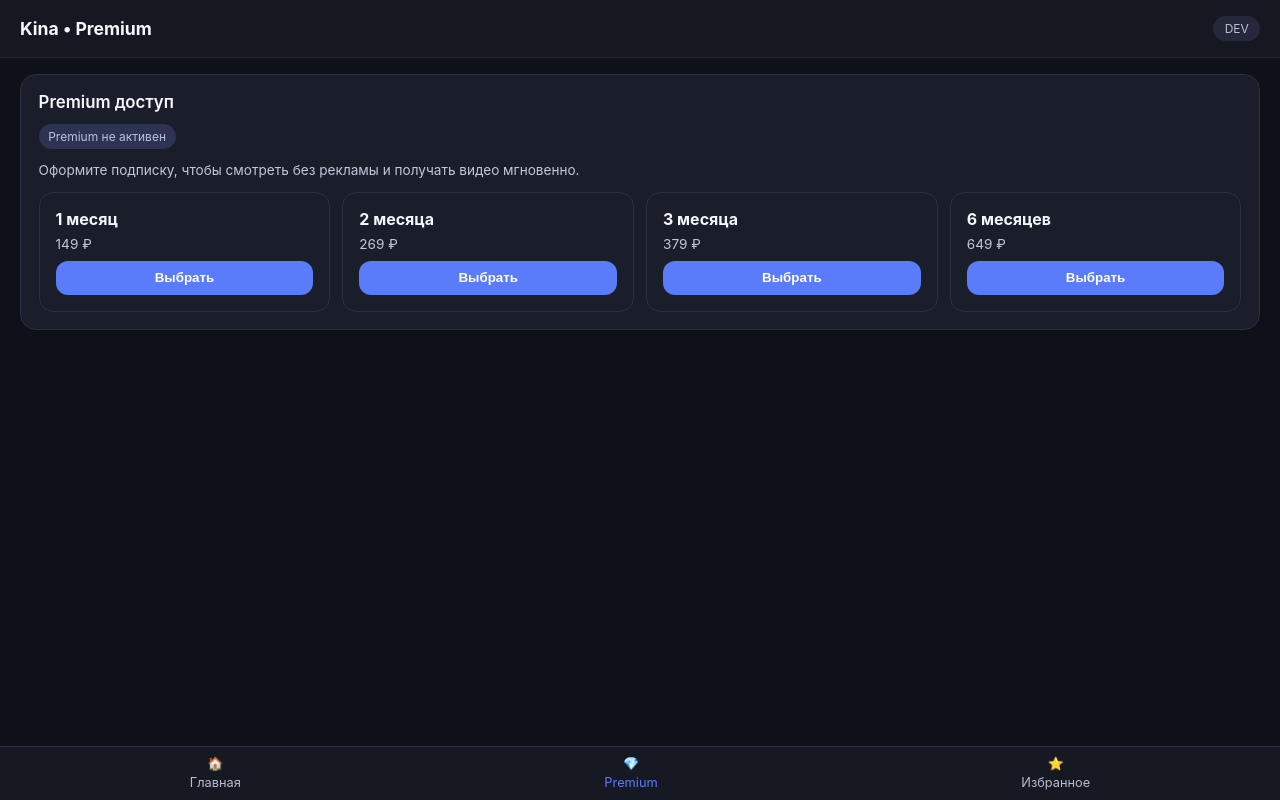
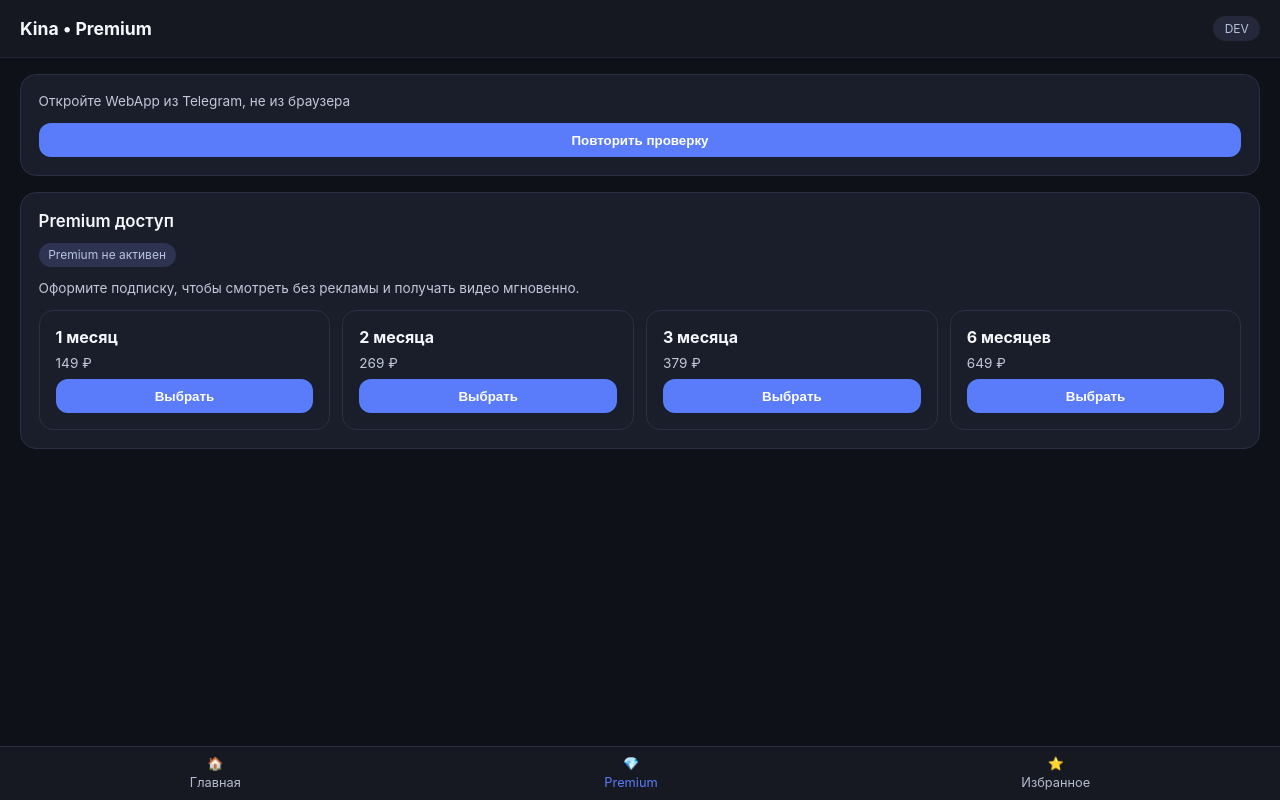
Before and after one commit to Frozertiru-gif/Kina, a React (Vite) app in the folder webapp/: page /premium in a window 1280 px wide. Built offline with nearby package versions, Linux system fonts and the light colour scheme; no server answers.

Commit message:
Add Telegram initData diagnostics and retry

```diff
--- a/webapp/src/App.tsx
+++ b/webapp/src/App.tsx
@@ -2,12 +2,14 @@
 import { BrowserRouter, Route, Routes, useLocation } from "react-router-dom";
 import { authInfo } from "./api/client";
 import { BottomNav } from "./components/BottomNav";
+import { TelegramDiagnosticsBanner } from "./components/TelegramDiagnosticsBanner";
 import { AdPage } from "./pages/AdPage";
 import { FavoritesPage } from "./pages/FavoritesPage";
 import { HomePage } from "./pages/HomePage";
 import { PremiumPage } from "./pages/PremiumPage";
 import { ProfilePage } from "./pages/ProfilePage";
 import { TitlePage } from "./pages/TitlePage";
+import { TelegramInitDataProvider, telegramEnv, useTelegramInitData } from "./state/telegramInitData";
 import { UserDataProvider, useUserData } from "./state/userData";
 import { WatchProvider } from "./state/watchFlow";
 
@@ -33,6 +35,7 @@
 
 const AppLayout = () => {
   const { refreshFavorites, refreshSubscriptions } = useUserData();
+  const { initDataLen, refreshInitData, isChecking } = useTelegramInitData();
 
   useEffect(() => {
     refreshFavorites().catch(() => null);
@@ -40,8 +43,27 @@
   }, [refreshFavorites, refreshSubscriptions]);
 
   return (
-    <div className="app-shell">
+    <div
+      className="app-shell"
+      style={telegramEnv.diagnosticsEnabled ? { paddingTop: "92px" } : undefined}
+    >
+      <TelegramDiagnosticsBanner />
       <TopBar />
+      {initDataLen === 0 && (
+        <div className="main-content" style={{ paddingBottom: 0 }}>
+          <div className="card">
+            <p className="meta">Откройте WebApp из Telegram, не из браузера</p>
+            <button
+              type="button"
+              className="button"
+              onClick={() => refreshInitData().catch(() => null)}
+              disabled={isChecking}
+            >
+              {isChecking ? "Проверяем..." : "Повторить проверку"}
+            </button>
+          </div>
+        </div>
+      )}
       <Routes>
         <Route path="/" element={<HomePage />} />
         <Route path="/title/:id" element={<TitlePage />} />
@@ -78,11 +100,13 @@
 
   return (
     <BrowserRouter>
-      <UserDataProvider>
-        <WatchProvider>
-          <AppLayout />
-        </WatchProvider>
-      </UserDataProvider>
+      <TelegramInitDataProvider>
+        <UserDataProvider>
+          <WatchProvider>
+            <AppLayout />
+          </WatchProvider>
+        </UserDataProvider>
+      </TelegramInitDataProvider>
     </BrowserRouter>
   );
 }
--- a/webapp/src/api/client.ts
+++ b/webapp/src/api/client.ts
@@ -10,21 +10,9 @@
   WatchResolveResponse,
   WatchResponse,
 } from "./types";
+import { getCurrentInitData } from "../state/telegramInitData";
 
 const API_BASE = "/api";
-
-const getTelegramInitData = (): string => {
-  if (typeof window === "undefined") {
-    return "";
-  }
-  const webApp = (window as typeof window & {
-    Telegram?: { WebApp?: { initData?: string; initDataUnsafe?: unknown } };
-  }).Telegram?.WebApp;
-  if (webApp?.initData) {
-    return webApp.initData;
-  }
-  return "";
-};
 
 const getDevUserId = (): string | null => {
   if (typeof window === "undefined") {
@@ -34,8 +22,8 @@
 };
 
 const getAuthHeaders = (): Record<string, string> => {
-  const initData = getTelegramInitData();
-  if (initData) {
+  const initData = getCurrentInitData();
+  if (initData.length > 0) {
     return { "X-Init-Data": initData };
   }
   const devUserId = getDevUserId();
@@ -95,7 +83,7 @@
     apiFetch<AuthResponse>("/auth/webapp", {
       method: "POST",
       body: JSON.stringify({
-        initData: getTelegramInitData() || null,
+        initData: getCurrentInitData() || null,
         ref: ref || null,
       }),
     }),
@@ -155,7 +143,7 @@
 
 export const authInfo = {
   get initData(): string {
-    return getTelegramInitData();
+    return getCurrentInitData();
   },
   get devUserId(): string | null {
     return getDevUserId();
--- /dev/null
+++ b/webapp/src/components/TelegramDiagnosticsBanner.tsx
@@ -0,0 +1,37 @@
+import { telegramEnv, useTelegramInitData } from "../state/telegramInitData";
+
+export const TelegramDiagnosticsBanner = () => {
+  const { initData, initDataLen, isTelegram, platform, version, timestamp } =
+    useTelegramInitData();
+
+  if (!telegramEnv.diagnosticsEnabled) {
+    return null;
+  }
+
+  const initDataPreview = initDataLen > 0 ? initData.slice(0, 40) : "empty";
+
+  return (
+    <div
+      style={{
+        position: "fixed",
+        top: 0,
+        left: 0,
+        right: 0,
+        zIndex: 1000,
+        background: "rgba(10, 12, 18, 0.95)",
+        color: "#f5f7fb",
+        fontSize: "12px",
+        lineHeight: 1.4,
+        padding: "8px 12px",
+        fontFamily: "Menlo, Monaco, Consolas, monospace",
+      }}
+    >
+      <div>isTelegram: {String(isTelegram)}</div>
+      <div>initDataLen: {initDataLen}</div>
+      <div>initDataPreview: {initDataPreview}</div>
+      <div>platform: {platform ?? "unknown"}</div>
+      <div>version: {version ?? "unknown"}</div>
+      <div>timestamp: {timestamp}</div>
+    </div>
+  );
+};
--- /dev/null
+++ b/webapp/src/state/telegramInitData.tsx
@@ -0,0 +1,151 @@
+import React, {
+  createContext,
+  useCallback,
+  useContext,
+  useEffect,
+  useMemo,
+  useRef,
+  useState,
+} from "react";
+
+const parseBoolean = (value: string | undefined): boolean => value === "true";
+
+const parseNumber = (value: string | undefined, fallback: number): number => {
+  const parsed = Number(value);
+  return Number.isFinite(parsed) ? parsed : fallback;
+};
+
+export const telegramEnv = {
+  diagnosticsEnabled: parseBoolean(import.meta.env.VITE_TG_DIAGNOSTICS),
+  initDataRetry: parseNumber(import.meta.env.VITE_TG_INITDATA_RETRY, 10),
+  initDataRetryDelayMs: parseNumber(
+    import.meta.env.VITE_TG_INITDATA_RETRY_DELAY_MS,
+    100,
+  ),
+};
+
+type TelegramWebApp = {
+  initData?: string;
+  platform?: string;
+  version?: string;
+};
+
+const getTelegramWebApp = (): TelegramWebApp | undefined => {
+  if (typeof window === "undefined") {
+    return undefined;
+  }
+  return (window as typeof window & {
+    Telegram?: { WebApp?: TelegramWebApp };
+  }).Telegram?.WebApp;
+};
+
+const readInitData = (): string => getTelegramWebApp()?.initData ?? "";
+
+let currentInitData = "";
+
+export const getCurrentInitData = (): string => currentInitData;
+
+const setCurrentInitData = (value: string) => {
+  currentInitData = value;
+};
+
+const delay = (ms: number) => new Promise((resolve) => setTimeout(resolve, ms));
+
+const retryInitData = async (retries: number, delayMs: number): Promise<string> => {
+  let initData = readInitData();
+  if (initData) {
+    return initData;
+  }
+  for (let attempt = 0; attempt < retries; attempt += 1) {
+    await delay(delayMs);
+    initData = readInitData();
+    if (initData) {
+      return initData;
+    }
+  }
+  return "";
+};
+
+interface TelegramInitDataContextValue {
+  initData: string;
+  initDataLen: number;
+  isTelegram: boolean;
+  platform: string | null;
+  version: string | null;
+  timestamp: number;
+  isChecking: boolean;
+  refreshInitData: () => Promise<void>;
+}
+
+const TelegramInitDataContext = createContext<TelegramInitDataContextValue | undefined>(
+  undefined,
+);
+
+export const TelegramInitDataProvider = ({ children }: { children: React.ReactNode }) => {
+  const initialInitData = getCurrentInitData() || readInitData();
+  if (initialInitData && initialInitData !== currentInitData) {
+    setCurrentInitData(initialInitData);
+  }
+  const [initData, setInitData] = useState(() => initialInitData);
+  const [timestamp, setTimestamp] = useState(Date.now());
+  const [isChecking, setIsChecking] = useState(false);
+  const inflightRef = useRef<Promise<void> | null>(null);
+
+  const refreshInitData = useCallback(async () => {
+    if (inflightRef.current) {
+      return inflightRef.current;
+    }
+    const task = (async () => {
+      setIsChecking(true);
+      const data = await retryInitData(
+        telegramEnv.initDataRetry,
+        telegramEnv.initDataRetryDelayMs,
+      );
+      setCurrentInitData(data);
+      setInitData(data);
+      setTimestamp(Date.now());
+      setIsChecking(false);
+    })().finally(() => {
+      inflightRef.current = null;
+    });
+    inflightRef.current = task;
+    return task;
+  }, []);
+
+  useEffect(() => {
+    refreshInitData().catch(() => null);
+  }, [refreshInitData]);
+
+  const webApp = getTelegramWebApp();
+  const isTelegram = Boolean(webApp);
+  const platform = webApp?.platform ?? null;
+  const version = webApp?.version ?? null;
+
+  const value = useMemo(
+    () => ({
+      initData,
+      initDataLen: initData.length,
+      isTelegram,
+      platform,
+      version,
+      timestamp,
+      isChecking,
+      refreshInitData,
+    }),
+    [initData, isTelegram, platform, version, timestamp, isChecking, refreshInitData],
+  );
+
+  return (
+    <TelegramInitDataContext.Provider value={value}>
+      {children}
+    </TelegramInitDataContext.Provider>
+  );
+};
+
+export const useTelegramInitData = () => {
+  const context = useContext(TelegramInitDataContext);
+  if (!context) {
+    throw new Error("useTelegramInitData must be used within TelegramInitDataProvider");
+  }
+  return context;
+};
--- a/webapp/src/state/userData.tsx
+++ b/webapp/src/state/userData.tsx
@@ -8,6 +8,7 @@
 } from "react";
 import { api } from "../api/client";
 import type { AuthResponse, ReferralInfo, Title } from "../api/types";
+import { useTelegramInitData } from "./telegramInitData";
 
 interface UserDataContextValue {
   favorites: Title[];
@@ -34,6 +35,7 @@
   const [premiumUntil, setPremiumUntil] = useState<string | null>(null);
   const [premiumActive, setPremiumActive] = useState(false);
   const [referral, setReferral] = useState<ReferralInfo | null>(null);
+  const { initDataLen } = useTelegramInitData();
 
   const refreshFavorites = useCallback(async () => {
     const data = await api.getFavorites();
@@ -59,6 +61,12 @@
   );
 
   const refreshAuth = useCallback(async () => {
+    if (initDataLen === 0) {
+      setUser(null);
+      setPremiumUntil(null);
+      setPremiumActive(false);
+      return;
+    }
     const storedRef =
       typeof window === "undefined" ? null : localStorage.getItem("kina_referral_code");
     const data = await api.authWebapp(storedRef);
@@ -72,7 +80,7 @@
     if (storedRef) {
       localStorage.removeItem("kina_referral_code");
     }
-  }, []);
+  }, [initDataLen]);
 
   const refreshReferral = useCallback(async () => {
     const data = await api.getReferralMe();
@@ -80,8 +88,10 @@
   }, []);
 
   useEffect(() => {
-    refreshAuth().catch(() => null);
-  }, [refreshAuth]);
+    if (initDataLen > 0) {
+      refreshAuth().catch(() => null);
+    }
+  }, [initDataLen, refreshAuth]);
 
   const favoriteIds = useMemo(
     () => new Set(favorites.map((favorite) => favorite.id)),
```
Also changed, not shown: 1 other file (tests, documents, lock files or other folders).
